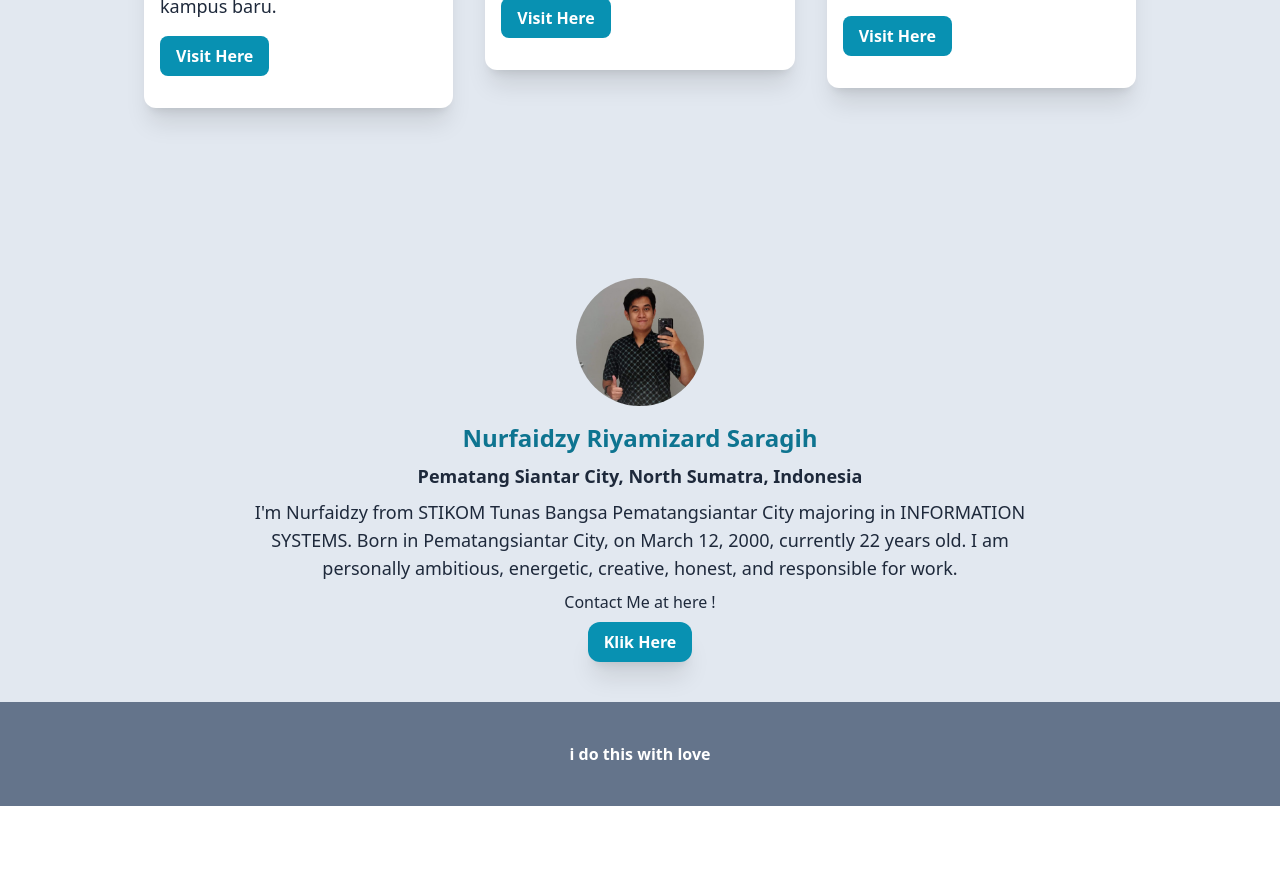
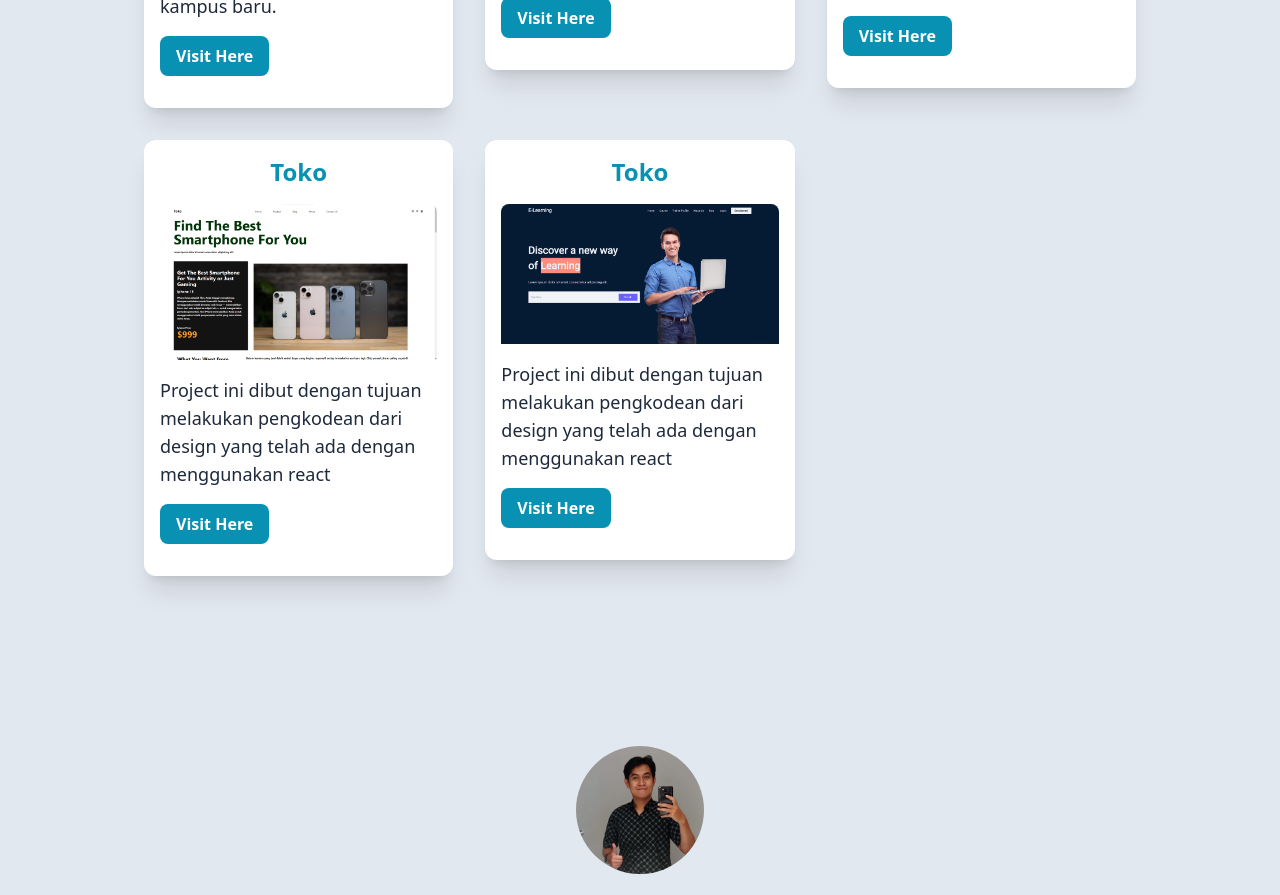
Before and after one commit to Nurfaidzy/Portofolio, a React (Create React App) app: page / in a window 1280 px wide. Shown: the part 1540-2435 px from the top of the page. Before the commit the page ends 2346 px from the top, so only its background shows below. Built offline with nearby package versions, Linux system fonts and the light colour scheme.

Commit message:
New Project add

```diff
--- a/src/Components/Project.jsx
+++ b/src/Components/Project.jsx
@@ -2,6 +2,8 @@ import React from "react";
 import Carkam from "./Img/Carkam.png";
 import Pika from "./Img/pikachu.png";
 import Sp from "./Img/spserangan.png";
+import Hp from "./Img/tokohp.png";
+import ks from "./Img/kursus.png";
 
 const Project = () => {
   return (
@@ -72,7 +74,55 @@ const Project = () => {
                 </div>
                 <div className="py-4 flex laptop:justify-start justify-center ">
                   <a
-                    href="Sorry I Cant Show Now"
+                    href="https://spserangansiber.000webhostapp.com/"
+                    className="font-bold px-4 text-white bg-cyan-600 py-2 rounded-lg"
+                  >
+                    Visit Here
+                  </a>
+                </div>
+              </div>
+            </div>
+            <div className="laptop:py-4 py-4 laptop:px-4 px-0">
+              <div className="bg-white p-4 rounded-xl shadow-xl">
+                <div className="font-bold flex justify-center pb-4 laptop:text-2xl text-xl text-cyan-600">
+                  Toko
+                </div>
+                <img
+                  src={Hp}
+                  alt="Cyber Attack Diagnosa"
+                  className="rounded-lg pb-4"
+                />
+                <div className="laptop:text-lg text-xs ">
+                  Project ini dibut dengan tujuan melakukan pengkodean dari
+                  design yang telah ada dengan menggunakan react
+                </div>
+                <div className="py-4 flex laptop:justify-start justify-center ">
+                  <a
+                    href="https://nurfaidzy.github.io/FE-TokoHp/"
+                    className="font-bold px-4 text-white bg-cyan-600 py-2 rounded-lg"
+                  >
+                    Visit Here
+                  </a>
+                </div>
+              </div>
+            </div>
+            <div className="laptop:py-4 py-4 laptop:px-4 px-0">
+              <div className="bg-white p-4 rounded-xl shadow-xl">
+                <div className="font-bold flex justify-center pb-4 laptop:text-2xl text-xl text-cyan-600">
+                  Toko
+                </div>
+                <img
+                  src={ks}
+                  alt="Cyber Attack Diagnosa"
+                  className="rounded-lg pb-4"
+                />
+                <div className="laptop:text-lg text-xs ">
+                  Project ini dibut dengan tujuan melakukan pengkodean dari
+                  design yang telah ada dengan menggunakan react
+                </div>
+                <div className="py-4 flex laptop:justify-start justify-center ">
+                  <a
+                    href="https://nurfaidzy.github.io/Website-Kursus---Front-End-/"
                     className="font-bold px-4 text-white bg-cyan-600 py-2 rounded-lg"
                   >
                     Visit Here
```
Also changed, not shown: src/Components/Img/kursus.png (added), src/Components/Img/tokohp.png (added).
